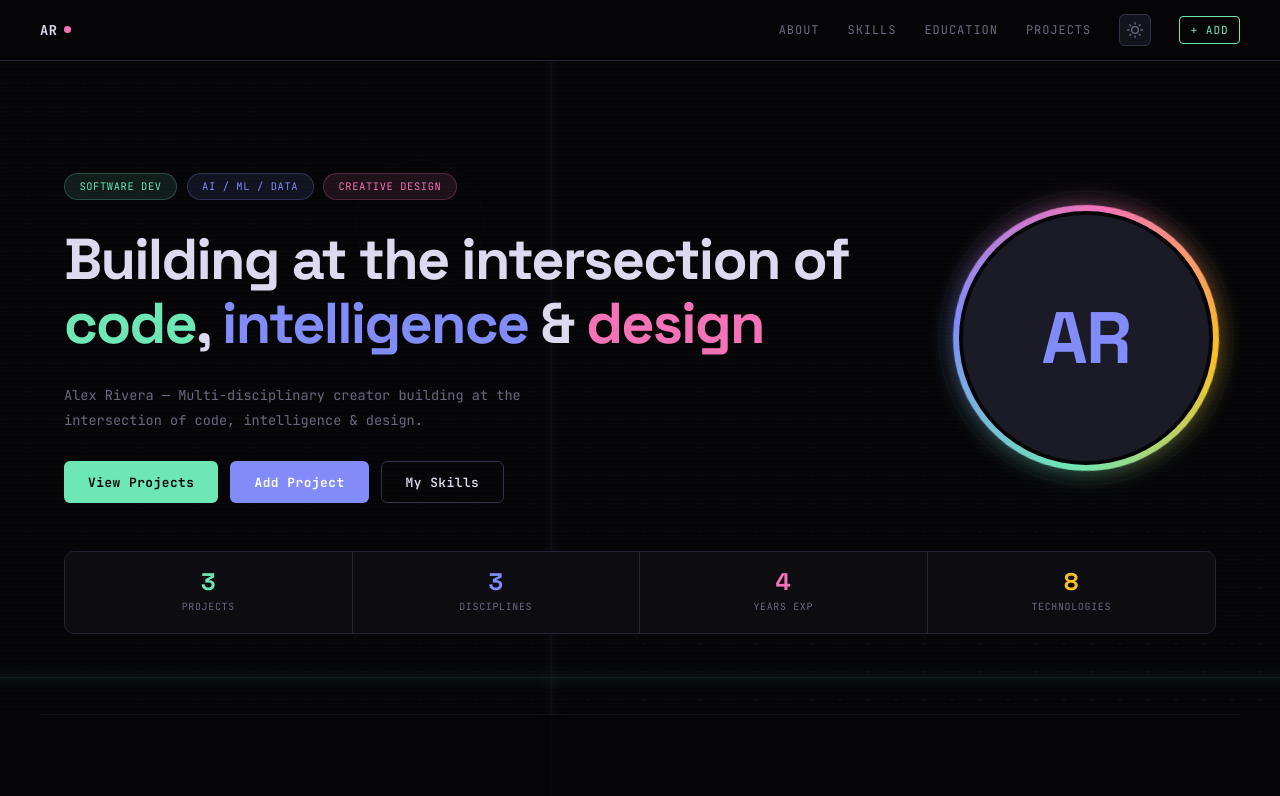
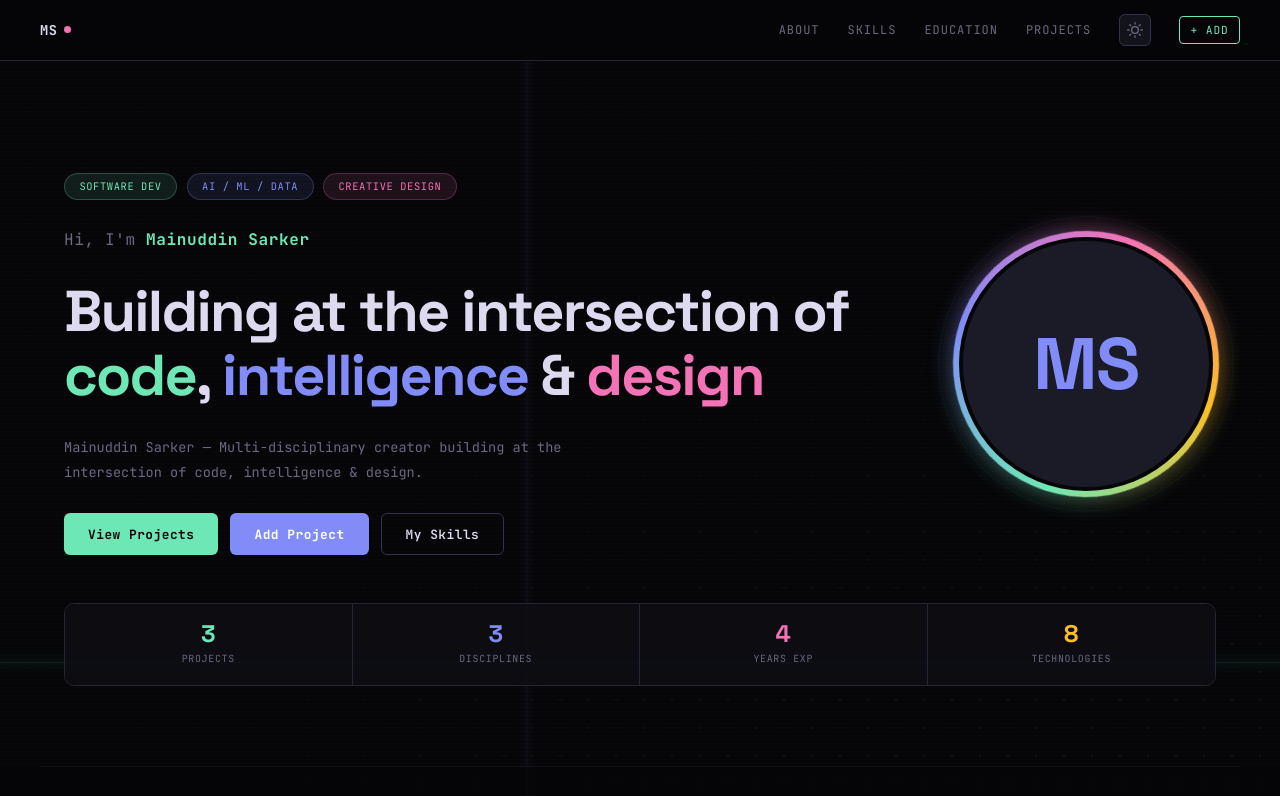
Before and after one commit to mainuddinMains/devfolio, a Next.js app: page / in a window 1280 px wide. Shown: the top 796 px of the page. Built offline with nearby package versions, Linux system fonts and the light colour scheme.

Commit message:
test commit

```diff
--- a/components/HeroSection.tsx
+++ b/components/HeroSection.tsx
@@ -160,7 +160,25 @@ export default function HeroSection({ stats }: HeroSectionProps) {
               ))}
             </div>
 
-            {/* 2. Headline */}
+            {/* 2. Name greeting */}
+            <p
+              className="fade-up"
+              style={{
+                animationDelay: "0.08s",
+                fontFamily: "var(--font-jetbrains-mono)",
+                fontSize: "clamp(0.8rem, 1.5vw, 1rem)",
+                color: "var(--muted)",
+                margin: 0,
+                letterSpacing: "0.04em",
+              }}
+            >
+              Hi, I&apos;m{" "}
+              <span style={{ color: "#6ee7b7", fontWeight: 700 }}>
+                {personalInfo.name}
+              </span>
+            </p>
+
+            {/* 3. Headline */}
             <h1
               className="fade-up"
               style={{
--- a/data/personal.ts
+++ b/data/personal.ts
@@ -1,7 +1,7 @@
 import type { PersonalInfo } from "@/lib/types"
 
 export const personalInfo: PersonalInfo = {
-  name: "Alex Rivera",
+  name: "Mainuddin Sarker",
   title: "Software Developer · AI Engineer · Designer",
   bio: "Multi-disciplinary creator building at the intersection of code, intelligence & design.",
   email: "",
```
